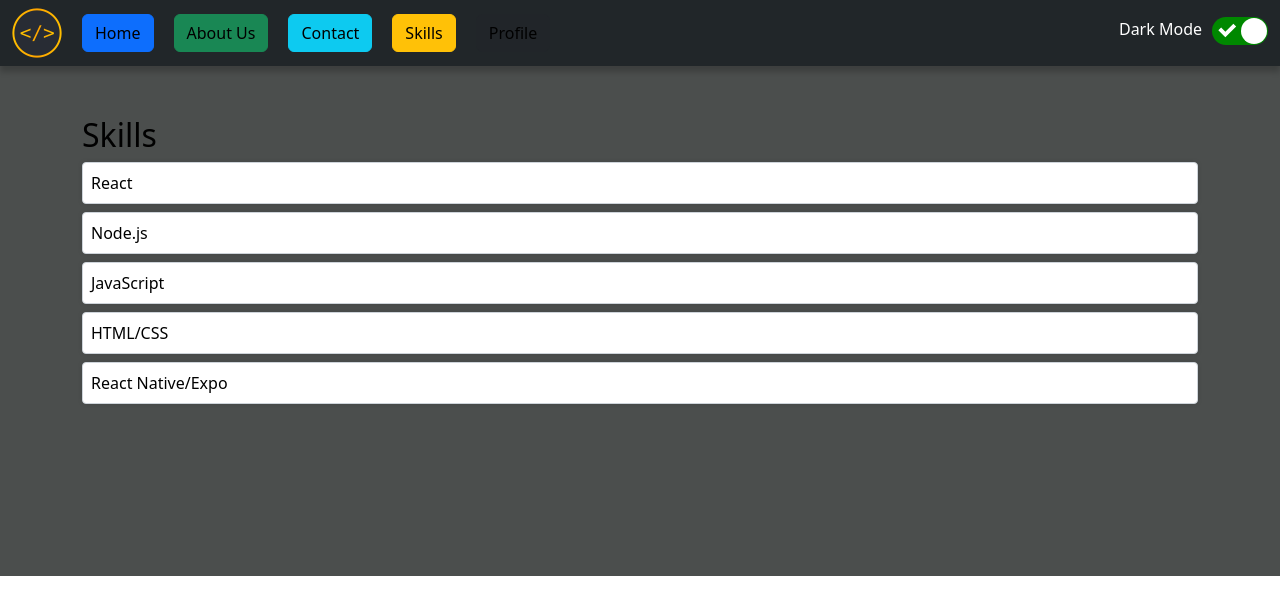
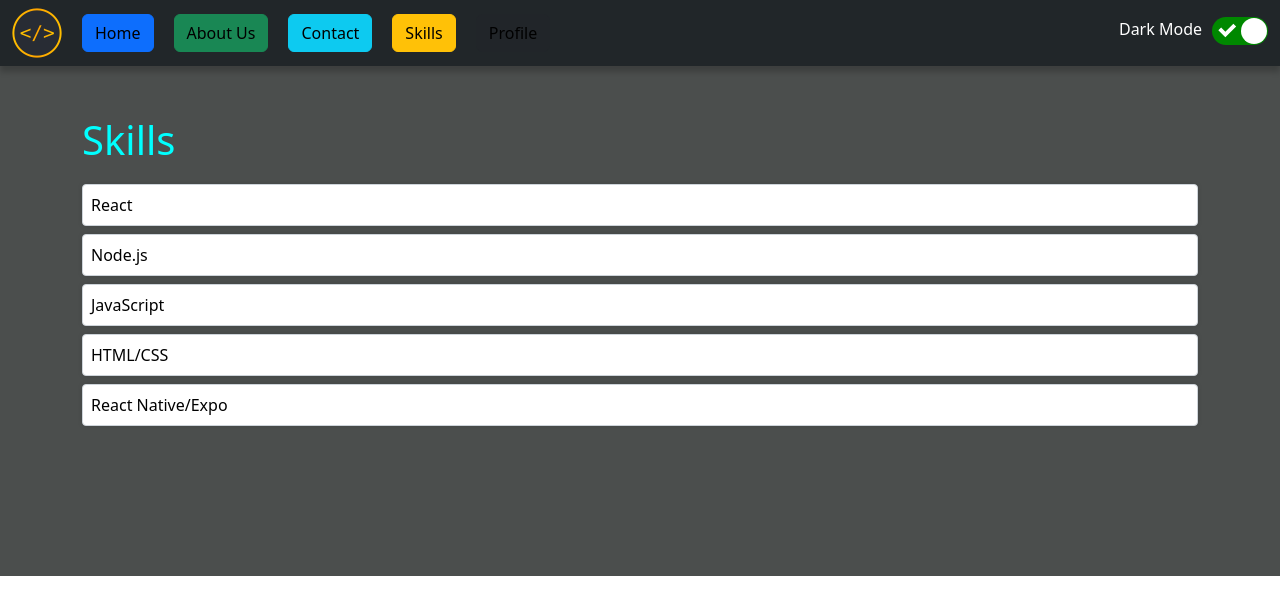
Before and after one commit to kencal20/myportfolio, a React (Create React App) app: page /skills in a window 1280 px wide. Shown: the top 614 px of the page. Built offline with nearby package versions, Linux system fonts and the light colour scheme.

Commit message:
assigning id to skills header

```diff
--- a/src/pages/skillsScreen.jsx
+++ b/src/pages/skillsScreen.jsx
@@ -4,7 +4,7 @@
 export default function SkillsComponent() {
   return (
     <div className="skills-container container">
-      <h2>Skills</h2>
+      <h2 id='skillsHeading' >Skills</h2>
       <ul className="skills-list">
         <li>React</li>
         <li>Node.js</li>
```
